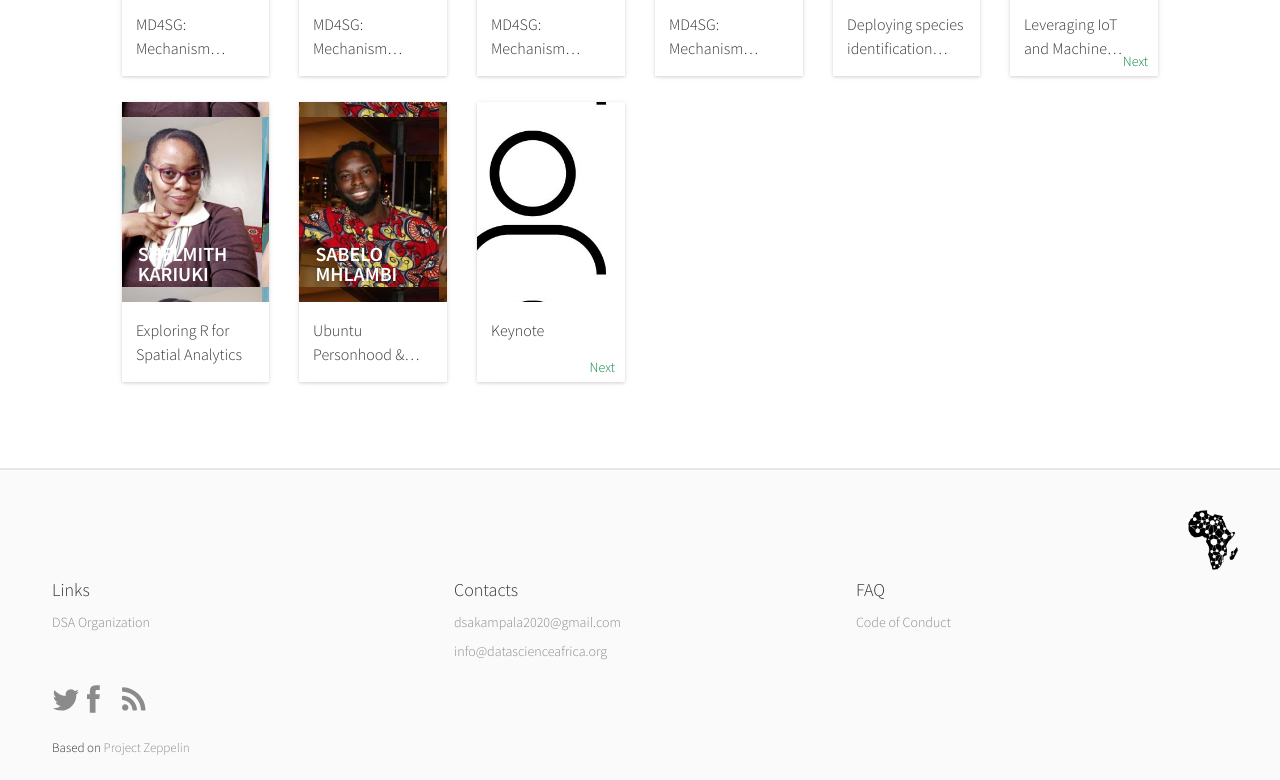
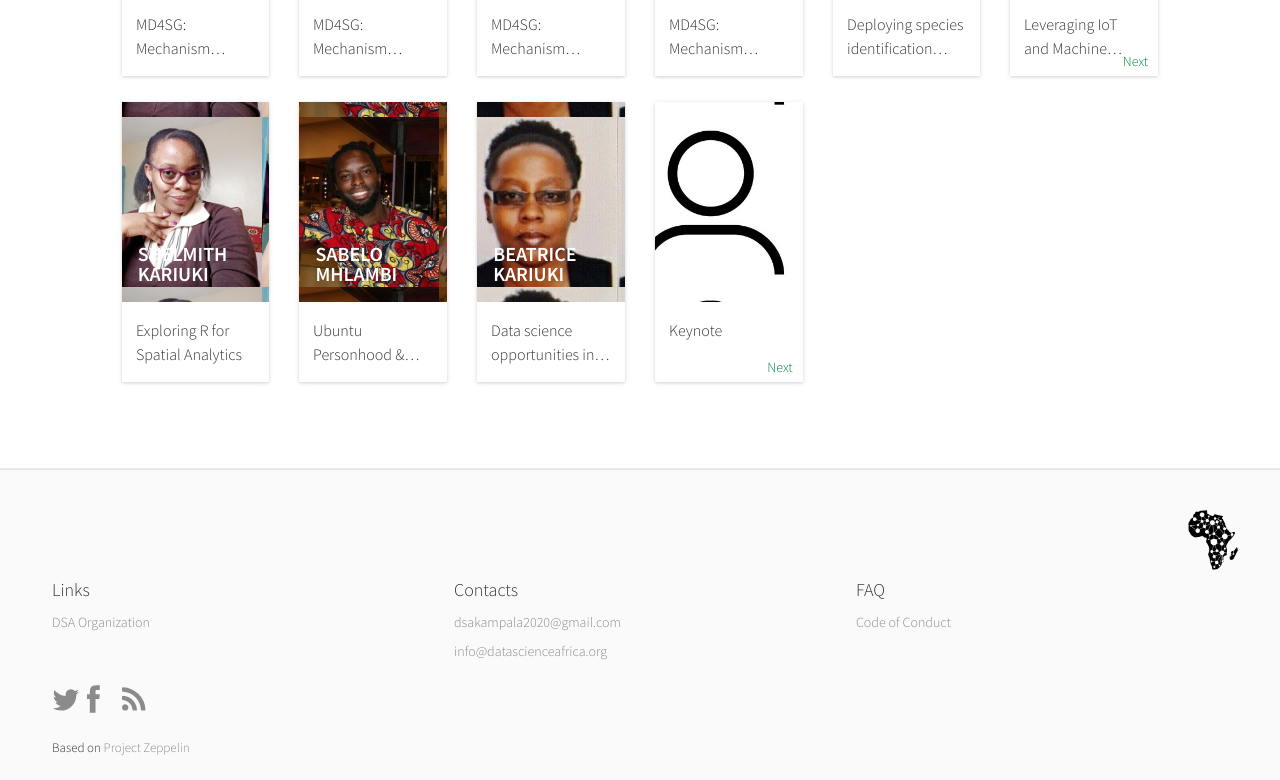
Before and after one commit to datsciafrica/dsa2020kampala, a Jekyll site: the page built from speakers.html, in a window 1280 px wide and 900 px high, scrolled down 2683 px, cut to the strip 120-900 px from the top of the window. Built offline with Jekyll 4.4.1, drawn with Linux system fonts in a browser that asks for light colours; nearby versions of some CDN libraries; some web fonts are replaced; comment, search, counter and statistics services are not loaded.

Commit message:
Add Beatrice

```diff
--- a/_data/schedule_tbd.yml
+++ b/_data/schedule_tbd.yml
@@ -386,7 +386,7 @@
         # Panel
         startTime: "14:00",
         endTime: "14:30",
-        sessionIds: [blank]
+        sessionIds: [beatrice_talk]
     }
     - {
         startTime: "14:30",
--- a/_data/sessions.yml
+++ b/_data/sessions.yml
@@ -507,8 +507,14 @@ discriminative deep learning model for farmland bird invasion identification and
   language: en
   complexity: "Beginner"
   presentation: "tbd"
-
-
+-
+  id: beatrice_talk
+  title: "Data science opportunities in Health in Africa"
+  subtype: presentation
+  speakers: [beatrice]
+  language: en
+  complexity: "Beginner"
+  presentation: "tbd"
 
 
 ########
```
Also changed, not shown: _data/speakers.yml (+8 -0 lines), img/people/beatrice.jpg (added).
